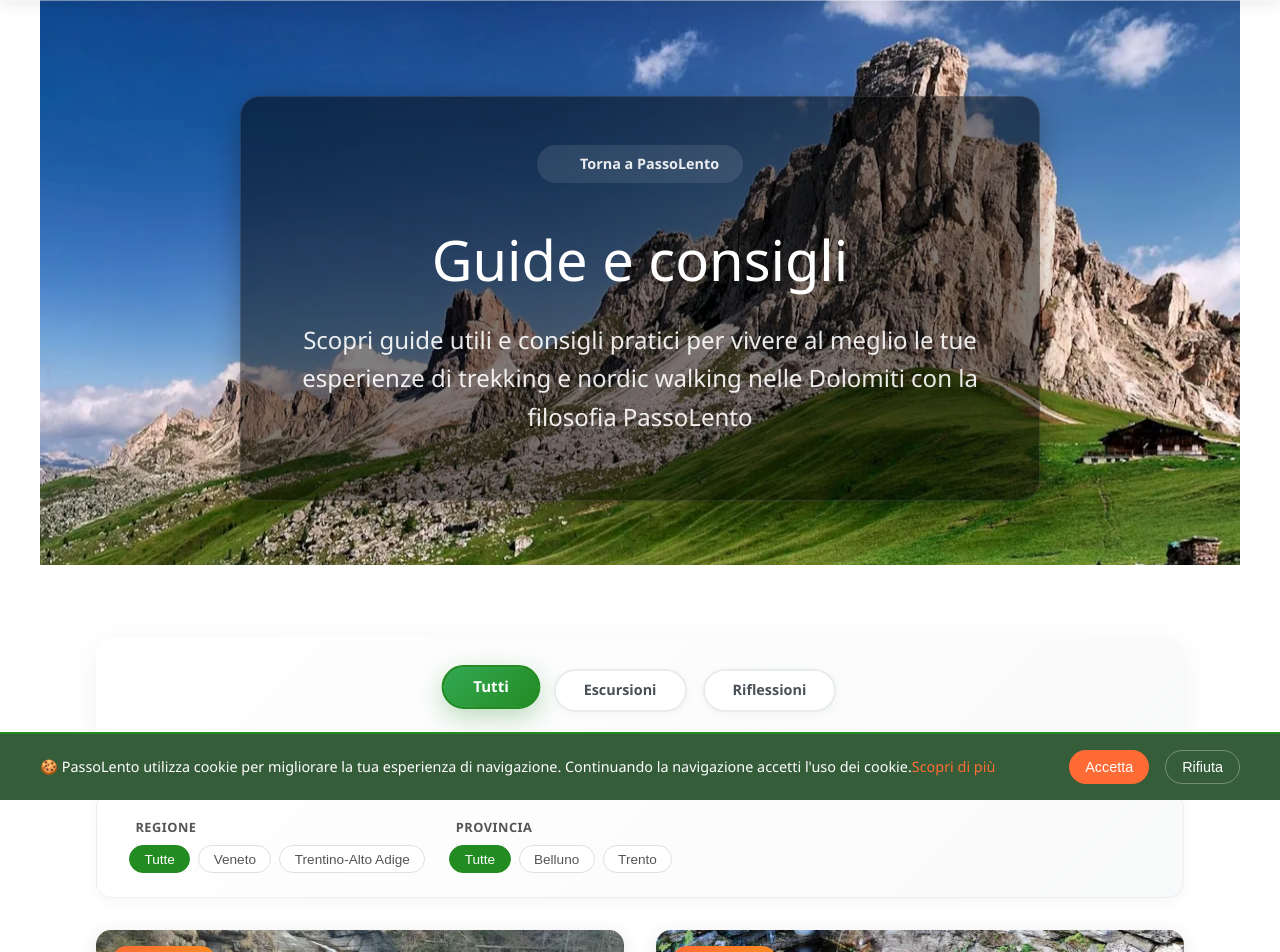
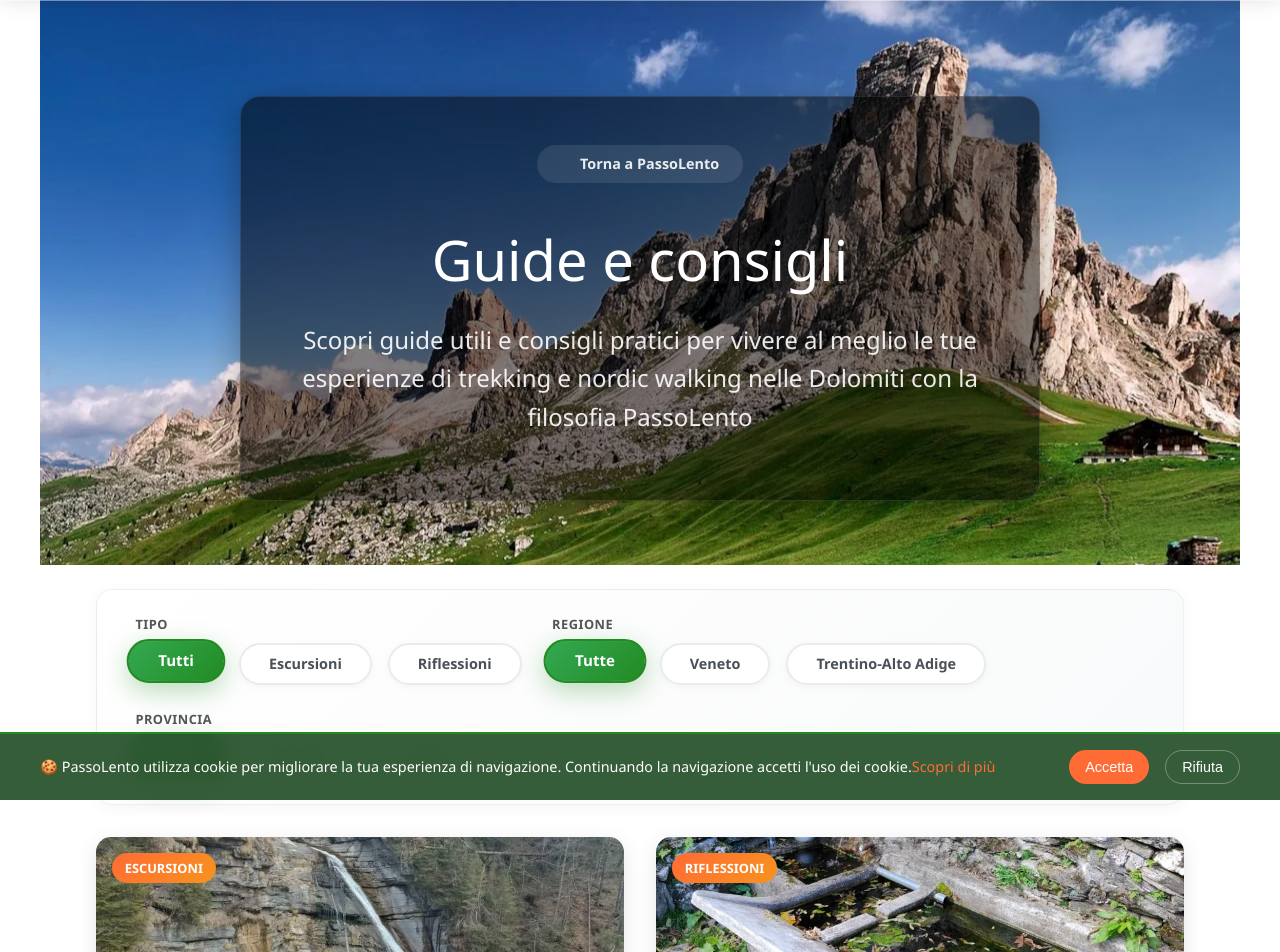
Before and after one commit to fracassi-marco/PassoLento, a Next.js app: page /blog in a window 1280 px wide. Shown: the top 952 px of the page. Built offline with nearby package versions, Linux system fonts and the light colour scheme; a web font is replaced by a local one.

Commit message:
Refactor blog filters layout and styles for improved usability

```diff
--- a/src/app/blog/page.tsx
+++ b/src/app/blog/page.tsx
@@ -59,7 +59,10 @@
       <section className="blog-content">
         <div style={{width: '100%', maxWidth: 'none', padding: '0 2rem'}}>
 
-          {/* Filtri categoria */}
+          {/* Filtri */}
+          <div className="blog-filters-location">
+            <div className="filter-group">
+              <label className="filter-label"><i className="fas fa-tag"></i> Tipo</label>
               <div className="blog-filters">
                 {categories.map((category) => (
                   <Button
@@ -72,36 +75,34 @@
                   </Button>
                 ))}
               </div>
-
-          {/* Filtri località */}
-          <div className="blog-filters-location">
+            </div>
             <div className="filter-group">
               <label className="filter-label"><i className="fas fa-map"></i> Regione</label>
-              <div className="filter-options">
+              <div className="blog-filters">
                 {regioni.map((regione) => (
-                  <button
+                  <Button
                     key={regione}
-                    type="button"
-                    className={`filter-location-btn ${selectedRegione === regione ? 'active' : ''}`}
+                    variant="filter"
+                    active={selectedRegione === regione}
                     onClick={() => handleRegioneChange(regione)}
                   >
                     {regione}
-                  </button>
+                  </Button>
                 ))}
               </div>
             </div>
             <div className="filter-group">
               <label className="filter-label"><i className="fas fa-map-pin"></i> Provincia</label>
-              <div className="filter-options">
+              <div className="blog-filters">
                 {availableProvince.map((prov) => (
-                  <button
+                  <Button
                     key={prov}
-                    type="button"
-                    className={`filter-location-btn ${selectedProvincia === prov ? 'active' : ''}`}
+                    variant="filter"
+                    active={selectedProvincia === prov}
                     onClick={() => setSelectedProvincia(prov)}
                   >
                     {prov}
-                  </button>
+                  </Button>
                 ))}
               </div>
             </div>
--- a/src/app/globals.css
+++ b/src/app/globals.css
@@ -3090,6 +3090,16 @@
   border: 1px solid rgba(0,0,0,0.06);
 }
 
+.blog-filters-location .blog-filters {
+  margin: 0;
+  padding: 0;
+  background: none;
+  border-radius: 0;
+  backdrop-filter: none;
+  box-shadow: none;
+  justify-content: flex-start;
+}
+
 .filter-group {
   display: flex;
   flex-direction: column;
```
Lines whose indentation alone changed are shown as unchanged.
